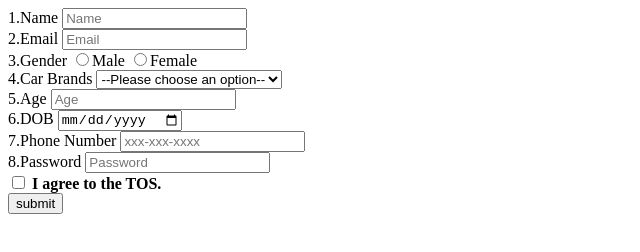
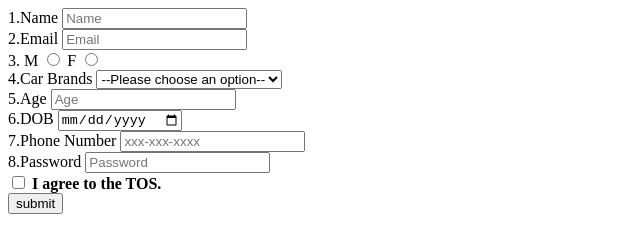
Before and after one commit to acciojob/signup-form-car-Mahi0451, a website: page main.html in a window 1280 px wide. Shown: the whole page, without its empty margins (0-640 px from the left). Drawn offline with Linux system fonts and the light colour scheme.

Commit message:
created a submission

```diff
--- a/main.html
+++ b/main.html
@@ -28,9 +28,10 @@
 			<input type="email" id="email" id="email" placeholder="Email" required>
 		</div>
 		<div>
-			<label for="gender">3.Gender</label>
-			<input type="radio" value="male" name="gender_m" required>Male
-			<input type="radio" value="female" name="gender_f">Female
+			<label for="gender_m">3. M</label>
+			  <input type="radio" id="gender_m" name="gender" required>
+			  <label for="gender">F</label>
+			  <input type="radio" id="gender_f" name="gender" required>
 		</div>
 		<div>
 			<label for="cars">4.Car Brands</label>
```
